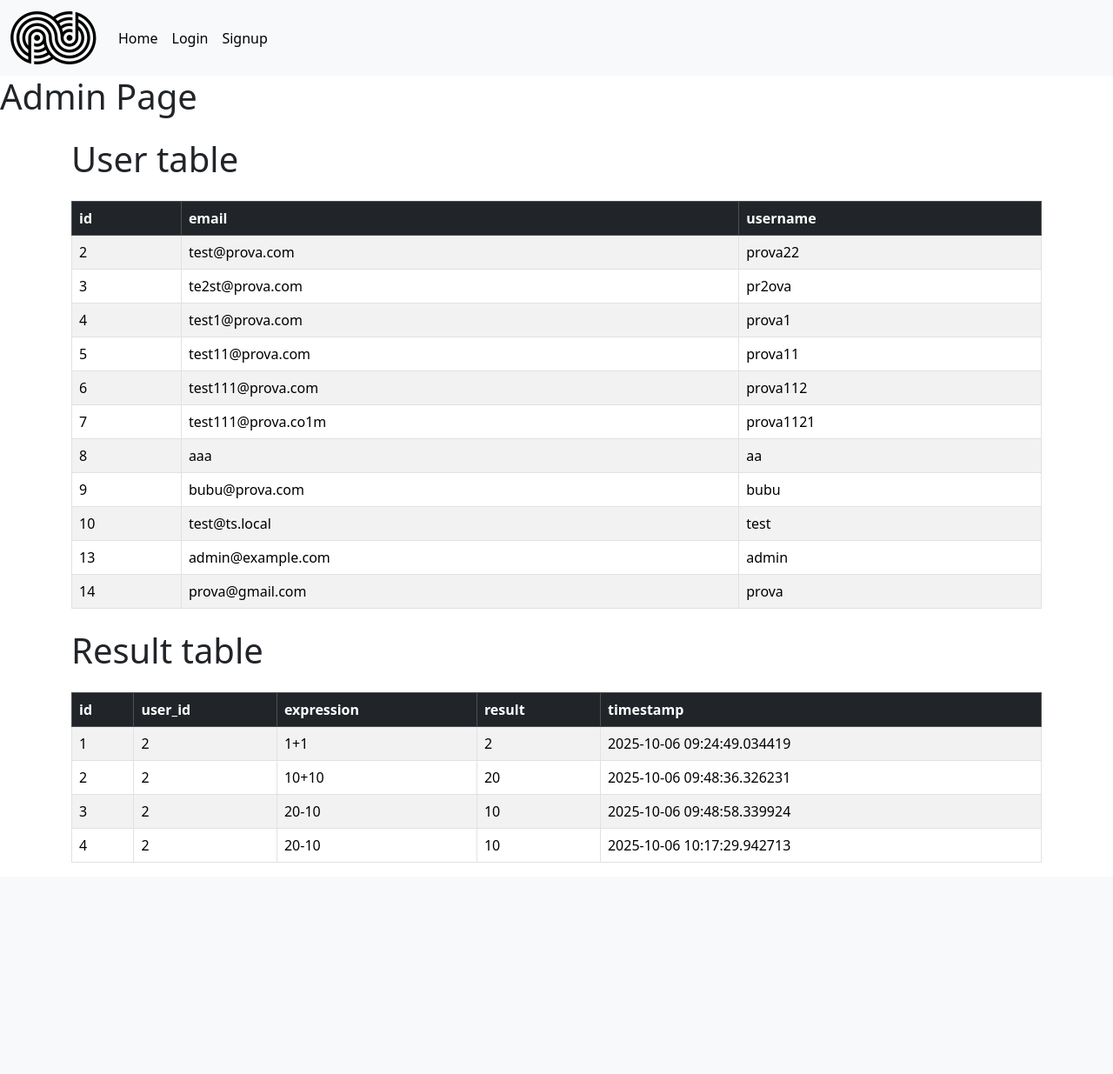
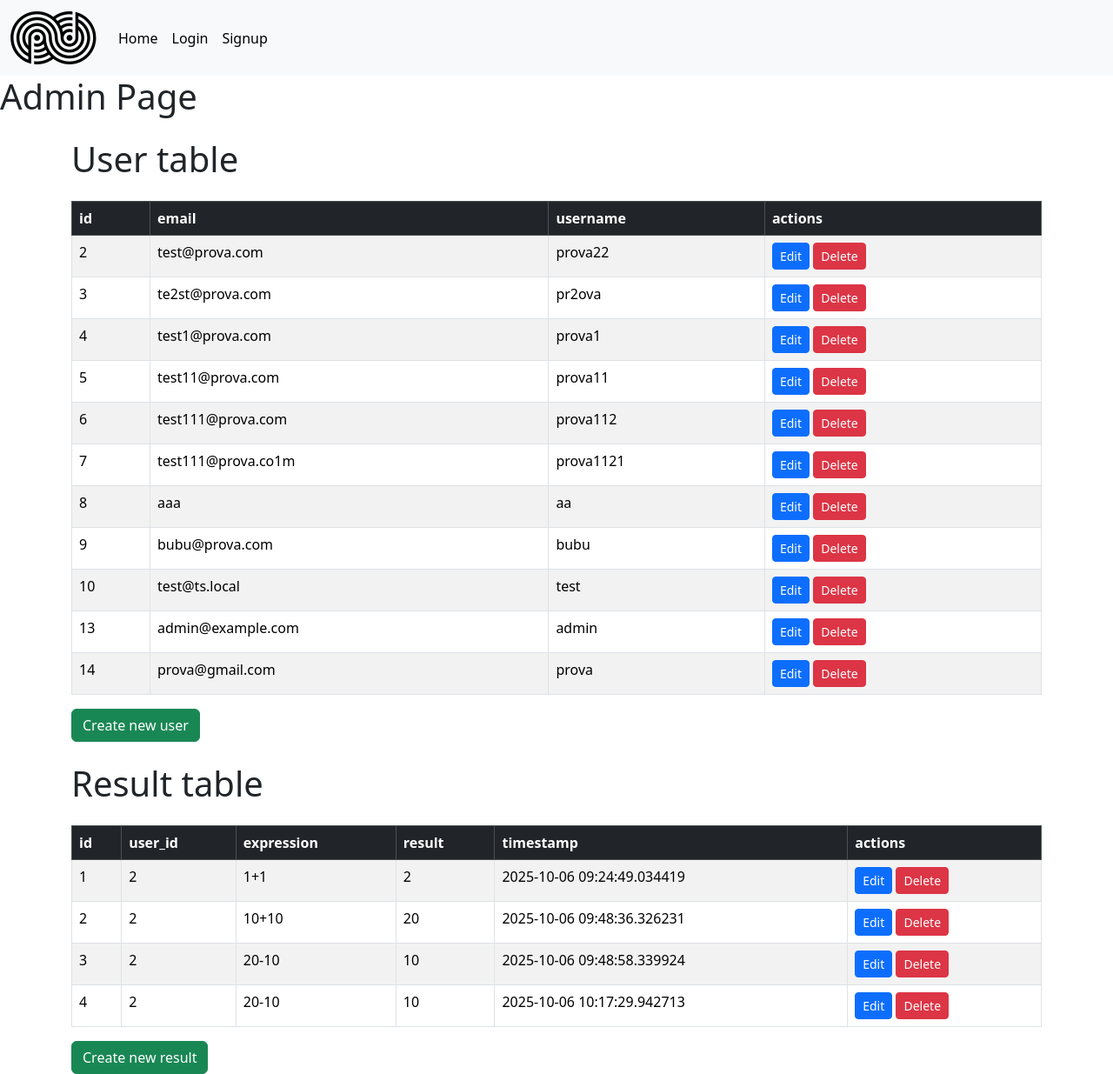
Before and after one commit to ZBubu/progettino, a Flask app: page /auth/admin in a window 1280 px wide. Shown: the whole page at 87% size. Before the commit the page ends 992 px from the top, so only its background shows below. Run offline with Flask 3, Linux system fonts and the light colour scheme.

Commit message:
Aggiunta operazioni CRUD pagina admin

```diff
--- a/app.py
+++ b/app.py
@@ -9,6 +9,7 @@ from routes.api import app as bp_api
 from routes.auth import app as bp_auth
 from flask_login import LoginManager
 from models.connection import db
+from models.model import init_db
 from models.model import User
 
 app = Flask(__name__)
@@ -30,6 +31,8 @@ if tesseract_path not in current_path:
     os.environ["PATH"] = current_path + ";" + tesseract_path
 
 db.init_app(app)
+with app.app_context():
+    init_db()
 migrate = Migrate(app, db)
 
 # blocco di inizializzazione del login manager
--- a/routes/auth.py
+++ b/routes/auth.py
@@ -76,9 +76,176 @@ def signup_post():
 @app.route('/admin')
 def admin_page():
     #TODO: testare ruoli e protezione endpoint admin
-    # if current_user.is_authenticated and not current_user.has_role('admin'):
-    #     flash("Accesso non autorizzato!")
-    #     return redirect(url_for('default.home'))
+    if current_user.is_authenticated and not current_user.has_role('admin'):
+        flash("Accesso non autorizzato!")
+        return redirect(url_for('default.home'))
     users = db.session.execute(db.select(User)).scalars().all()
     results = db.session.execute(db.select(Result)).scalars().all()
     return render_template('admin.html', users=users,results=results)
+
+
+# ------------------- Admin CRUD for Users -------------------
+# NOTE: The following admin CRUD routes were generated by GitHub Copilot.
+# They add create/edit/delete handlers for User objects. Review and adjust
+# validation/authorization as needed before use in production.
+
+@login_required
+@app.route('/admin/users/create', methods=['GET', 'POST'])
+def admin_create_user():
+    if not current_user.is_authenticated or not current_user.has_role('admin'):
+        flash("Accesso non autorizzato!")
+        return redirect(url_for('default.home'))
+
+    if request.method == 'GET':
+        return render_template('admin_user_form.html', user=None)
+
+    # POST
+    username = request.form.get('username')
+    email = request.form.get('email')
+    password = request.form.get('password')
+
+    # basic validation
+    if not username or not email:
+        flash('Username e email sono obbligatori')
+        return redirect(url_for('auth.admin_create_user'))
+
+    user = User(username=username, email=email)
+    if password:
+        user.set_password(password)
+    db.session.add(user)
+    db.session.commit()
+    flash('User creato')
+    return redirect(url_for('auth.admin_page'))
+
+
+@login_required
+@app.route('/admin/users/<int:user_id>/edit', methods=['GET', 'POST'])
+def admin_edit_user(user_id):
+    if not current_user.is_authenticated or not current_user.has_role('admin'):
+        flash("Accesso non autorizzato!")
+        return redirect(url_for('default.home'))
+
+    user = db.session.get(User, user_id)
+    if not user:
+        flash('User non trovato')
+        return redirect(url_for('auth.admin_page'))
+
+    if request.method == 'GET':
+        return render_template('admin_user_form.html', user=user)
+
+    # POST: update
+    username = request.form.get('username')
+    email = request.form.get('email')
+    password = request.form.get('password')
+
+    if username:
+        user.username = username
+    if email:
+        user.email = email
+    if password:
+        user.set_password(password)
+
+    db.session.commit()
+    flash('User aggiornato')
+    return redirect(url_for('auth.admin_page'))
+
+
+@login_required
+@app.route('/admin/users/<int:user_id>/delete', methods=['POST'])
+def admin_delete_user(user_id):
+    if not current_user.is_authenticated or not current_user.has_role('admin'):
+        flash("Accesso non autorizzato!")
+        return redirect(url_for('default.home'))
+
+    user = db.session.get(User, user_id)
+    if not user:
+        flash('User non trovato')
+        return redirect(url_for('auth.admin_page'))
+
+    db.session.delete(user)
+    db.session.commit()
+    flash('User eliminato')
+    return redirect(url_for('auth.admin_page'))
+
+
+# ------------------- Admin CRUD for Results -------------------
+# NOTE: The following admin CRUD routes were generated by GitHub Copilot.
+# They add create/edit/delete handlers for Result objects. Review and adjust
+# validation/authorization as needed before use in production.
+
+@login_required
+@app.route('/admin/results/create', methods=['GET', 'POST'])
+def admin_create_result():
+    if not current_user.is_authenticated or not current_user.has_role('admin'):
+        flash("Accesso non autorizzato!")
+        return redirect(url_for('default.home'))
+
+    if request.method == 'GET':
+        users = db.session.execute(db.select(User)).scalars().all()
+        return render_template('admin_result_form.html', result=None, users=users)
+
+    # POST
+    user_id = request.form.get('user_id')
+    expression = request.form.get('expression')
+    result_value = request.form.get('result')
+
+    if not user_id or not expression or not result_value:
+        flash('Tutti i campi sono obbligatori')
+        return redirect(url_for('auth.admin_create_result'))
+
+    res = Result(user_id=int(user_id), expression=expression, result=result_value)
+    db.session.add(res)
+    db.session.commit()
+    flash('Result creato')
+    return redirect(url_for('auth.admin_page'))
+
+
+@login_required
+@app.route('/admin/results/<int:result_id>/edit', methods=['GET', 'POST'])
+def admin_edit_result(result_id):
+    if not current_user.is_authenticated or not current_user.has_role('admin'):
+        flash("Accesso non autorizzato!")
+        return redirect(url_for('default.home'))
+
+    res = db.session.get(Result, result_id)
+    if not res:
+        flash('Result non trovato')
+        return redirect(url_for('auth.admin_page'))
+
+    if request.method == 'GET':
+        users = db.session.execute(db.select(User)).scalars().all()
+        return render_template('admin_result_form.html', result=res, users=users)
+
+    # POST: update
+    user_id = request.form.get('user_id')
+    expression = request.form.get('expression')
+    result_value = request.form.get('result')
+
+    if user_id:
+        res.user_id = int(user_id)
+    if expression:
+        res.expression = expression
+    if result_value:
+        res.result = result_value
+
+    db.session.commit()
+    flash('Result aggiornato')
+    return redirect(url_for('auth.admin_page'))
+
+
+@login_required
+@app.route('/admin/results/<int:result_id>/delete', methods=['POST'])
+def admin_delete_result(result_id):
+    if not current_user.is_authenticated or not current_user.has_role('admin'):
+        flash("Accesso non autorizzato!")
+        return redirect(url_for('default.home'))
+
+    res = db.session.get(Result, result_id)
+    if not res:
+        flash('Result non trovato')
+        return redirect(url_for('auth.admin_page'))
+
+    db.session.delete(res)
+    db.session.commit()
+    flash('Result eliminato')
+    return redirect(url_for('auth.admin_page'))
--- a/templates/admin.html
+++ b/templates/admin.html
@@ -1,4 +1,5 @@
 <!-- admin.html -->
+<!-- NOTE: The admin UI action buttons and links were generated by GitHub Copilot. -->
 {% extends "base.html" %}
 
 {% block title %}Admin {% endblock %}
@@ -14,6 +15,7 @@
                     <th>id</th>
                     <th>email</th>
                     <th>username</th>
+                    <th>actions</th>
                 </tr>
             </thead>
             <tbody>
@@ -22,6 +24,12 @@
                     <td>{{ user.id }}</td>
                     <td>{{ user.email }}</td>
                     <td>{{ user.username }}</td>
+                    <td>
+                        <a class="btn btn-sm btn-primary" href="{{ url_for('auth.admin_edit_user', user_id=user.id) }}">Edit</a>
+                        <form method="post" action="{{ url_for('auth.admin_delete_user', user_id=user.id) }}" style="display:inline;">
+                            <button class="btn btn-sm btn-danger" type="submit" onclick="return confirm('Eliminare utente?');">Delete</button>
+                        </form>
+                    </td>
                 </tr>
                 {% else %}
                 <tr>
@@ -30,6 +38,7 @@
                 {% endfor %}
             </tbody>
         </table>
+        <a class="btn btn-success" href="{{ url_for('auth.admin_create_user') }}">Create new user</a>
     </div>
 
     <div class="container mt-4">
@@ -43,6 +52,7 @@
                     <th>expression</th>
                     <th>result</th>
                     <th>timestamp</th>
+                    <th>actions</th>
                 </tr>
             </thead>
             <tbody>
@@ -53,6 +63,12 @@
                     <td>{{ result.expression }}</td>
                     <td>{{ result.result }}</td>
                     <td>{{ result.timestamp }}</td>
+                    <td>
+                        <a class="btn btn-sm btn-primary" href="{{ url_for('auth.admin_edit_result', result_id=result.id) }}">Edit</a>
+                        <form method="post" action="{{ url_for('auth.admin_delete_result', result_id=result.id) }}" style="display:inline;">
+                            <button class="btn btn-sm btn-danger" type="submit" onclick="return confirm('Eliminare risultato?');">Delete</button>
+                        </form>
+                    </td>
                 </tr>
                 {% else %}
                 <tr>
@@ -61,5 +77,6 @@
                 {% endfor %}
             </tbody>
         </table>
+        <a class="btn btn-success" href="{{ url_for('auth.admin_create_result') }}">Create new result</a>
     </div>
 {% endblock %}
--- a/templates/base.html
+++ b/templates/base.html
@@ -40,12 +40,18 @@
         <li class="nav-item">
             <a class="nav-link active" aria-current="page" href="{{url_for('default.upload')}}">Upload</a>
         </li>
+        {% if current_user.has_role('admin') %}
+        <li class="nav-item">
+            <a class="nav-link active" href="{{url_for('auth.admin_page')}}">Admin</a>
+        </li>
+        {% endif %}
         <li class="nav-item">
             <a class="nav-link" href="{{url_for('auth.logout')}}">Logout</a>
         </li>
-
         </ul>
         {% endif %}
+
+
 
     </div>
     </div>
```
Also changed, not shown: routes/api.py (+0 -8 lines), templates/admin_result_form.html (added, +32 -0 lines), templates/admin_user_form.html (added, +27 -0 lines), README.md, instance/labo1.db, uploads/Capture_decran_2025-09-16_082237.png (deleted), 1 other file.
